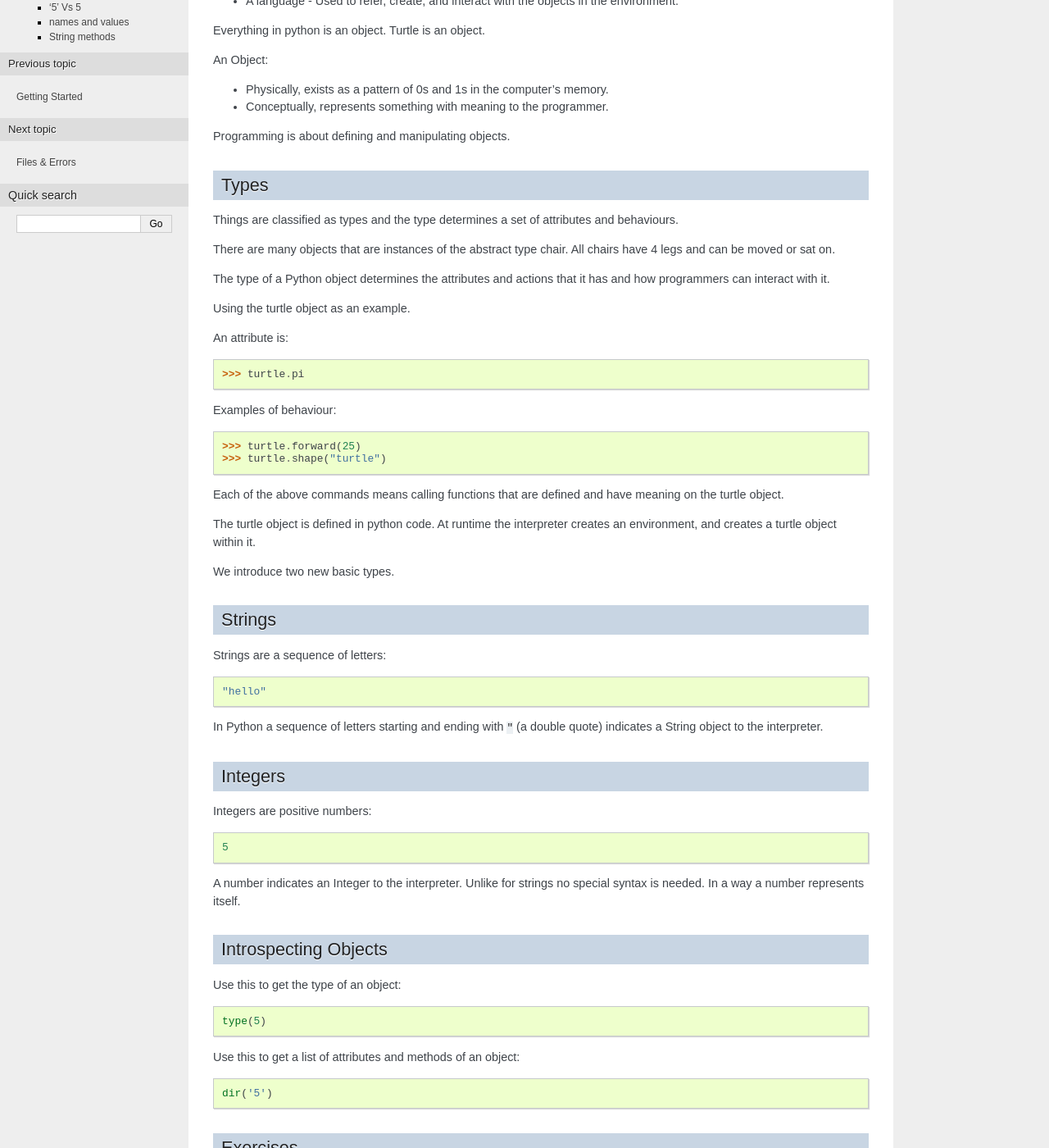
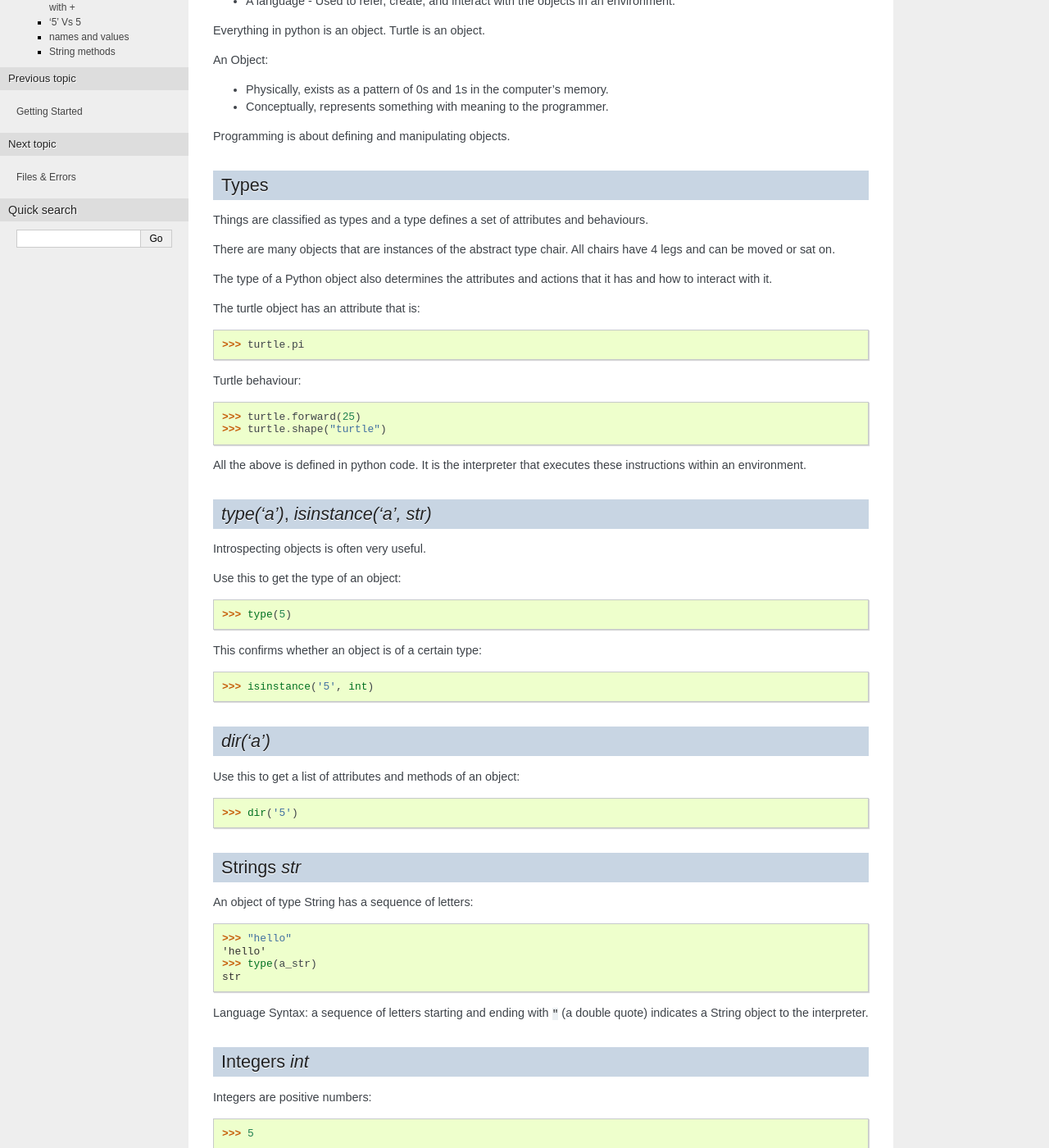
Before and after one commit to gu-lseg/intro-to-programming, a Sphinx documentation site: the page built from source/objects.rst, in a window 1280 px wide and 1400 px high, scrolled down 234 px. Shown: the whole window at 82% size. Built offline with Sphinx 7.4.7, drawn with Linux system fonts in a browser that asks for light colours; some of the changed text lies outside the part shown.

Commit message:
more objects improvements

```diff
--- a/source/objects.rst
+++ b/source/objects.rst
@@ -6,7 +6,7 @@
 Python is two things:
 
 * An Interpreter - The environment.
-* A language - Used to refer, create, and interact with the objects in the
+* A language - Used to refer, create, and interact with the objects in an
   environment.
 
 Everything in python is an object. Turtle is an object.
@@ -21,66 +21,73 @@
 Types
 =====
 
-Things are classified as types and the type determines a set of attributes and behaviours.
+Things are classified as types and a type defines a set of attributes and behaviours.
 
 There are many objects that are instances of the abstract type chair. All chairs have 4 legs and can be moved or sat on.
 
-The type of a Python object determines the attributes and actions that
-it has and how programmers can interact with it.
+The type of a Python object also determines the attributes and actions that
+it has and how to interact with it.
 
-Using the turtle object as an example.
-
-An attribute is::
+The turtle object has an attribute that is::
 
     >>> turtle.pi
 
-Examples of behaviour::
+Turtle behaviour::
 
     >>> turtle.forward(25)
     >>> turtle.shape("turtle")
 
-Each of the above commands means calling functions that are defined and have
-meaning on the turtle object.
-
-The turtle object is defined in python code. At runtime the interpreter creates an environment, and creates a turtle object within it.
+All the above is defined in python code. It is the interpreter that executes these instructions within an environment.
 
 
-We introduce two new basic types.
+`type('a')`, `isinstance('a', str)`
+===================================
+
+Introspecting objects is often very useful.
+
+Use this to get the type of an object::
+
+    >>> type(5)
 
 
-Strings
-=======
+This confirms whether an object is of a certain type::
 
-Strings are a sequence of letters::
+    >>> isinstance('5', int)
 
-    "hello"
 
-In Python a sequence of letters starting and ending with ``"`` (a double quote)
+`dir('a')`
+==========
+
+Use this to get a list of attributes and methods of an object::
+
+    >>> dir('5')
+
+
+Strings `str`
+=============
+
+An object of type String has a sequence of letters::
+
+    >>> "hello"
+    'hello'
+    >>> type(a_str)
+    str
+
+
+Language Syntax: a sequence of letters starting and ending with ``"`` (a double quote)
 indicates a String object to the interpreter.
 
 
-Integers
-========
+Integers `int`
+==============
 
 Integers are positive numbers::
 
-    5
+    >>> 5
 
 A number indicates an Integer to the interpreter. Unlike for strings no special syntax
 is needed. In a way a number represents itself.
 
-
-Introspecting Objects
-=====================
-
-Use this to get the type of an object::
-
-    type(5)
-
-
-Use this to get a list of attributes and methods of an object::
-
-    dir('5')
 
 
 Exercises
```
